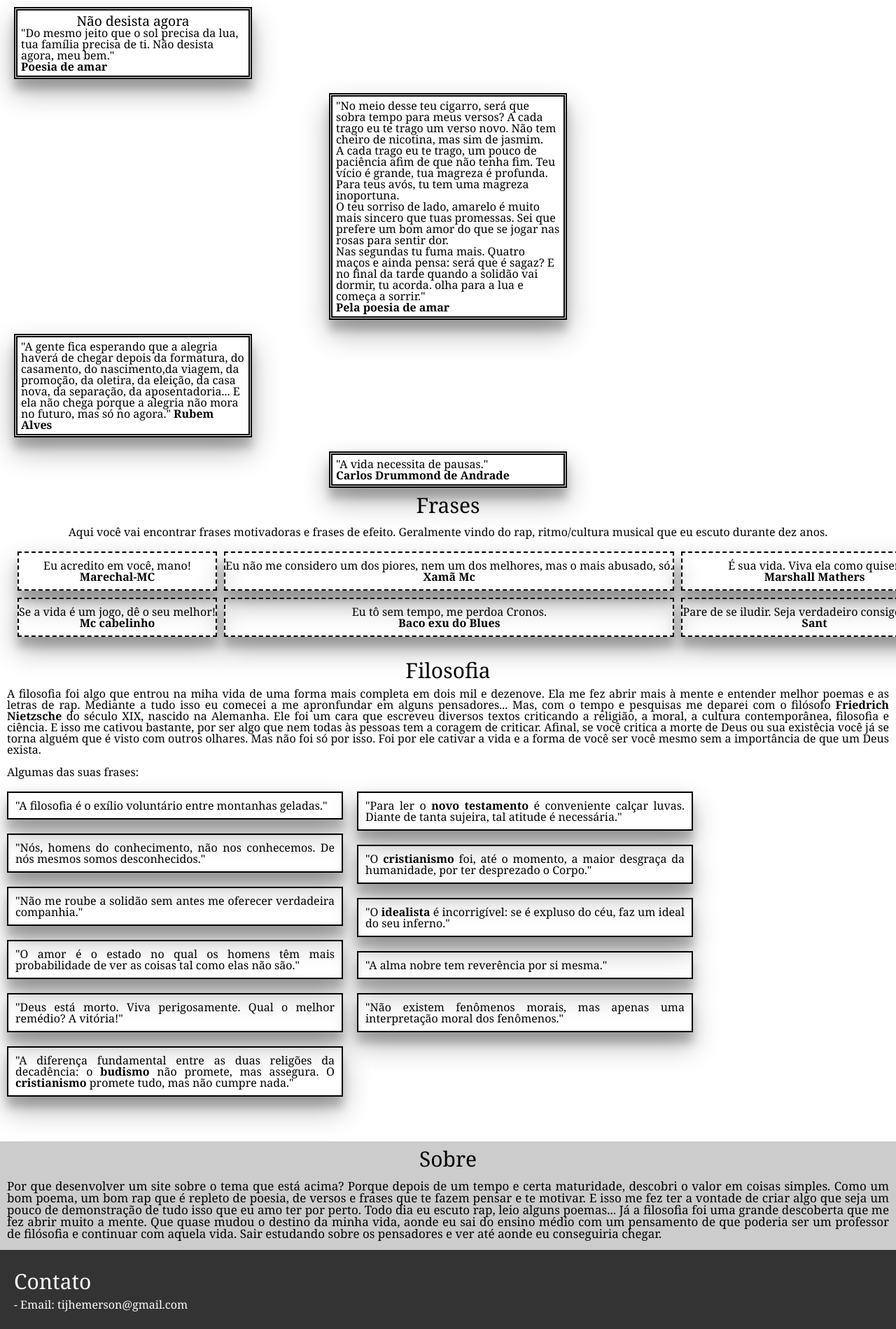
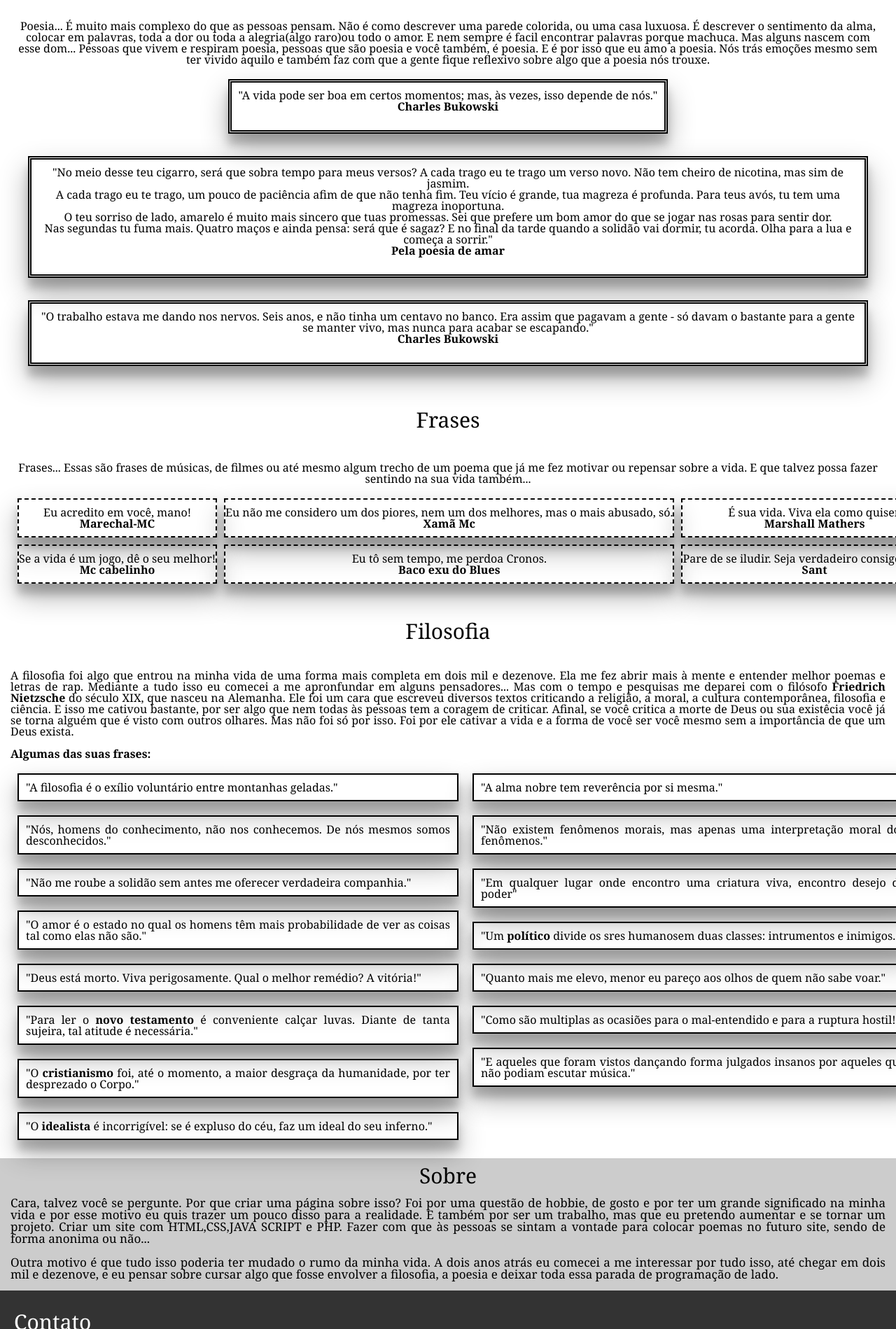
Before and after one commit to nosremehj/Html-css, a plain HTML site: page index.html in a window 1280 px wide. Shown: the part 283-2182 px from the top of the page at 70% size. Drawn offline with Linux system fonts and the light colour scheme.

Commit message:
Correção de alguns textos e organizando o designer

```diff
--- a/assets/css/style.css
+++ b/assets/css/style.css
@@ -43,17 +43,27 @@ header h1{
 main h2{
     font-size: 30px;
     text-align: center;
-    padding-top: 10px;
+    padding: 30px;
 }
 .introducao{
-    margin: 15px;
+    margin: 20px;
     text-align: center
 }
 /*poemas*/
-.poemas{
-    margin: 20px 20px;
-    padding: 5px 5px;
-    width: 25%;
+/* info desenvolvedores */
+
+.caixa-poemas .alinhamento{
+    margin: 0 auto;
+    display: flex;
+    flex-wrap: wrap;
+    justify-content: center;
+    color: black;
+    align-items: auto center;
+    text-align: center;
+}
+.caixa-poemas .alinhamento .info{
+    margin: 0 2.5em 2em 2.5em;
+    padding: 0 0 1em 0;
     border: 5px double black;
     box-shadow: 0 19px 38px rgba(0, 0, 0, 0.3), 0 15px 12px rgba(0, 0, 0, 0.2);
 }
@@ -61,11 +71,11 @@ main h2{
     font-size: 1.2em;
     text-align: center;
 }
-div:nth-child(2){
-    margin: auto;
+.poemas p{
+    margin: 10px 10px;
 }
-div:nth-child(4){
-   margin: auto;
+strong:nth-child(3){
+    margin: 0 10px;
 }
 /*frases*/
 .caixa-frases p{
@@ -92,14 +102,15 @@ strong {
 /*filosofia*/
 .caixa-filosofia p{
     text-align: justify;
-    margin: 10px 10px;
+    margin: 10px 15px;
 }
 .frases-filo{
-    width: 500px;
-    height: 500px;
+    width: 650px;
+    height: 550px;
     display: flex;
     flex-direction: column;
     flex-wrap: wrap;
+    margin: 0 15px;
 }
 .frases-filo p{
     margin: 10px 10px;
@@ -123,7 +134,7 @@ strong {
 #sobre p{
     text-align: justify;
     font-size: 17px;
-    margin: 15px 10px ;
+    margin: 15px 15px ;
 }
 /*contato*/
 aside{
@@ -172,22 +183,13 @@ footer{
         margin: 10px 0;
         padding: 0;
     }
-    .poemas{
-        display: inline-block;
-        width: 100%;
-        margin: 15px 0;
-        border: 0.2px double black;
-        padding: 0;
-    }
-    .poemas h3{
+    .caixa-poemas h3{
         margin: 5px 10px;
     }
-    .poemas p{
+    .caixa-poemas p{
         margin: 5px 15px;
     }
-    .nav-bar{
-        text-indent: -99999px;
-    }
+
     .navegar h1{
         text-align: center;
         width: 100%;
--- a/index.html
+++ b/index.html
@@ -3,16 +3,16 @@
 <head>
     <meta charset="UTF-8">
     <meta name="viewport" content="width=device-width, initial-scale=1.0">
+    <meta name="author" content="Jhemerson Conceição Santos">
     <link rel="shortcut icon" href="assets/img/favicon.png" type="image/x-icon">
     <link rel="stylesheet" href="assets/css/reset.css">
     <link rel="stylesheet" href="assets/css/style.css">
-    <link href="https://maxcdn.bootstrapcdn.com/font-awesome/latest/css/font-awesome.min.css" rel="stylesheet">
-    <title>Poemas</title>
+    <title>Poesias e afins</title>
 </head>
 <body>
     <header>
         <div class="navegar">
-            <h1>Poemas, frases e talvez filosofia</h1>
+            <h1>Poesia, frases e, talvez, filosofia</h1>
             <nav class="nav-bar">
                 <ul class="bar">
                     <li><a href="index.html">Home</a></li>
@@ -25,19 +25,30 @@
     </header>
 
     <main>
-        <h2>Poemas</h2>
-        <p class="introducao">A vida pouco pode ser compreendida e às vezes muito pouco sentida. E para trazer uma
-            compreensão de sentimentos e vivência eu costumo ler poemas.(Ilustrativo)
+        <h2>Poesia</h2>
+        <p class="introducao"> Poesia... É muito mais complexo do que as pessoas pensam.
+            Não é como descrever uma parede colorida, ou uma casa luxuosa.
+            É descrever o sentimento da alma, colocar em palavras, toda a dor ou
+            toda a alegria(algo raro)ou todo o amor.
+            E nem sempre é facil encontrar palavras porque machuca.
+            Mas alguns nascem com esse dom... Pessoas que vivem e respiram poesia,
+            pessoas que são poesia e você também, é poesia.
+            E é por isso que eu amo a poesia. Nós trás emoções mesmo sem ter vivido aquilo e também
+            faz com que a gente fique reflexivo sobre algo que a poesia nós trouxe.
         </p>
-        <div class="caixa-poemas">
+            <section class="caixa-poemas">
+                <div class="alinhamento">
+                    <div class="info">
+                        <div class="poemas">
 
-            <div class="poemas">
-                <h3>Não desista agora</h3>
-                <p>"Do mesmo jeito que o sol precisa da lua, tua família precisa de ti.
-                    Não desista agora, meu bem."<br>
-                    <strong>Poesia de amar</strong>
+                            <p>"A vida pode ser boa em certos momentos; mas, às vezes, isso
+                                depende de nós."<br>
+                                <strong>Charles Bukowski</strong>
                             </p>
                         </div>
+                    </div>
+
+                    <div class="info">
                         <div class="poemas">
                             <p>
                                 "No meio desse teu cigarro, será que sobra tempo para meus versos?
@@ -52,26 +63,28 @@
                                 <br>
                                 Nas segundas tu fuma mais. Quatro maços e ainda pensa: será que é sagaz?
                                 E no final da tarde quando a solidão vai dormir,
-                    tu acorda. olha para a lua e começa a sorrir."<br>
-                    <strong> Pela poesia de amar</strong>
+                                tu acorda. Olha para a lua e começa a sorrir."<br>
+                                <strong>Pela poesia de amar</strong>
                             </p>
                         </div>
+                    </div>
+                    <div class="info">
                         <div class="poemas">
-                <p>"A gente fica esperando que a alegria haverá de chegar depois
-                    da formatura, do casamento, do nascimento,da viagem, da promoção, da oletira,
-                     da eleição, da casa nova, da separação, da aposentadoria... E ela não chega porque
-                      a alegria não mora no futuro, mas só no agora." <strong> Rubem Alves</strong>
+                            <p>"O trabalho estava me dando nos nervos. Seis anos, e não tinha um
+                                centavo no banco. Era assim que pagavam a gente - só davam o
+                                bastante para a gente se manter vivo, mas nunca para acabar se
+                                escapando."<br>
+                                 <strong> Charles Bukowski</strong>
                             </p>
                         </div>
-            <div class="poemas">
-                <p>"A vida necessita de pausas."<br>
-                    <strong>Carlos Drummond de Andrade</strong>
-                </p>
                     </div>
+                </div>
+            </section>
             <div class="caixa-frases">
                 <h2>Frases</h2>
-                <p>Aqui você vai encontrar frases motivadoras e frases de efeito.
-                    Geralmente vindo do rap, ritmo/cultura musical que eu escuto durante dez anos.
+                <p class="introducao">Frases... Essas são frases de músicas, de filmes ou até mesmo algum
+                    trecho de um poema que já me fez motivar ou repensar sobre a vida. E que talvez
+                    possa fazer sentindo na sua vida também...
                 </p>
                     <section class="frases">
                         <p>Eu acredito em você, mano! <br><strong>Marechal-MC</strong></p>
@@ -86,17 +99,17 @@
             </div>
             <div class="caixa-filosofia">
                 <h2>Filosofia</h2>
-                <p>A filosofia foi algo que entrou na miha vida de uma forma mais completa em dois mil e dezenove.
-                    Ela me fez abrir mais à mente e entender melhor poemas e as letras de rap. Mediante a tudo isso
-                    eu comecei a me apronfundar em alguns pensadores... Mas, com o tempo e pesquisas
-                    me deparei com o filósofo <strong>Friedrich Nietzsche</strong> do século XIX, nascido na Alemanha.
+                <p class="introducao">A filosofia foi algo que entrou na minha vida de uma forma mais completa em dois mil e dezenove.
+                    Ela me fez abrir mais à mente e entender melhor poemas e letras de rap. Mediante a tudo isso
+                    eu comecei a me apronfundar em alguns pensadores... Mas com o tempo e pesquisas
+                    me deparei com o filósofo <strong>Friedrich Nietzsche</strong> do século XIX, que nasceu na Alemanha.
                     Ele foi um cara que escreveu diversos textos criticando a religião, a moral, a cultura contemporânea,
                     filosofia e ciência. E isso me cativou bastante, por ser algo que nem todas às pessoas tem a coragem de criticar.
                     Afinal, se você critica a morte de Deus ou sua existêcia você já se torna alguém que é visto com outros olhares.
                     Mas não foi só por isso. Foi por ele cativar a vida e a forma de você ser você mesmo sem a importância de que um Deus exista.
                     <br>
                     <br>
-                    Algumas das suas frases:
+                    <strong>Algumas das suas frases:</strong>
 
                     <section class="frases-filo">
                         <p>"A filosofia é o exílio voluntário entre montanhas geladas."</p>
@@ -104,13 +117,17 @@
                         <p>"Não me roube a solidão sem antes me oferecer verdadeira companhia."</p>
                         <p>"O amor é o estado no qual os homens têm mais probabilidade de ver as coisas tal como elas não são."</p>
                         <p>"Deus está morto. Viva perigosamente. Qual o melhor remédio? A vitória!"</p>
-                        <p>"A diferença fundamental entre as duas religões da decadência: o <strong>budismo</strong> não promete, mas assegura.
-                            O <strong>cristianismo</strong> promete tudo, mas não cumpre nada."</p>
                         <p>"Para ler o <strong>novo testamento </strong>é conveniente calçar luvas. Diante de tanta sujeira, tal atitude é necessária."</p>
                         <p>"O <strong>cristianismo</strong> foi, até o momento, a maior desgraça da humanidade, por ter desprezado o Corpo."</p>
                         <p>"O <strong>idealista</strong> é incorrigível: se é expluso do céu, faz um ideal do seu inferno."</p>
                         <p>"A alma nobre tem reverência por si mesma."</p>
                         <p>"Não existem fenômenos morais, mas apenas uma interpretação moral dos fenômenos."</p>
+                        <p>"Em qualquer lugar onde encontro uma criatura viva, encontro desejo de poder"</p>
+                        <p>"Um <strong>político</strong> divide os sres humanosem duas classes: intrumentos e inimigos."</p>
+                        <p>"Quanto mais me elevo, menor eu pareço aos olhos de quem não sabe voar."</p>
+                        <p>"Como são multiplas as ocasiões para o mal-entendido e para a ruptura hostil!"</p>
+                        <p>"E aqueles que foram vistos dançando forma julgados insanos
+                            por aqueles que não podiam escutar música."</p>
                     </section>
                 </p>
             </div>
@@ -118,24 +135,28 @@
     </main>
     <div id="sobre">
         <h2>Sobre</h2>
-        <p>Por que desenvolver um site sobre o tema que está acima? Porque depois de um tempo e certa maturidade, descobri o valor em coisas simples.
-            Como um bom poema, um bom rap que é repleto de poesia, de versos e frases que te fazem pensar e te motivar.
-            E isso me fez ter a vontade de criar algo que seja um pouco de demonstração de tudo isso que eu amo ter por perto. Todo dia eu escuto rap,
-             leio alguns poemas... Já a filosofia foi uma grande descoberta que me fez abrir muito a mente. Que quase mudou o destino da minha vida,
-             aonde eu sai do ensino médio com um pensamento de que poderia ser um professor de filósofia e continuar com aquela vida. Sair estudando sobre os pensadores
-             e ver até aonde eu conseguiria chegar.
+        <p> Cara, talvez você se pergunte. Por que criar uma página sobre isso? Foi por
+            uma questão de hobbie, de gosto e por ter um grande significado na minha vida e por esse motivo
+            eu quis trazer um pouco disso para a realidade. E também por ser um trabalho, mas que eu pretendo
+            aumentar e se tornar um projeto. Criar um site com HTML,CSS,JAVA SCRIPT e PHP. Fazer com que
+            às pessoas se sintam a vontade para colocar poemas no futuro site, sendo de forma anonima ou não...
+            <br>
+            <br>
+            Outra motivo é que tudo isso poderia ter mudado o rumo da minha vida. A dois anos atrás eu comecei a me
+            interessar por tudo isso, até chegar em dois mil e dezenove, e eu pensar sobre cursar algo que fosse envolver
+            a filosofia, a poesia e deixar toda essa parada de programação de lado.
         </p>
     </div>
     <aside>
         <h2>Contato</h2>
         <div id="contato">
             <ul>
-                <li>- Email: tijhemerson@gmail.com</li>
+                <li>~ E-mail: tijhemerson@gmail.com</li>
             </ul>
         </div>
     </aside>
     <footer>
-        &COPY; Jhemerson Santos 2019
+        &COPY; Jhemerson Santos - 2019
     </footer>
 </body>
 </html>
```
Also changed, not shown: 1 other file. Lines whose indentation alone changed are shown as unchanged.
